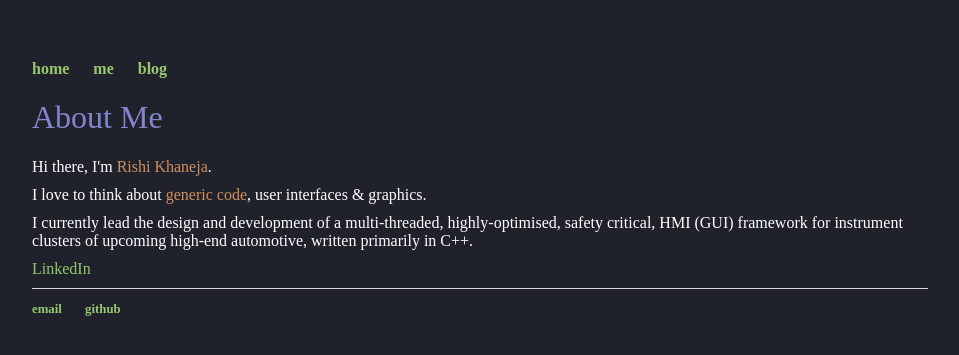
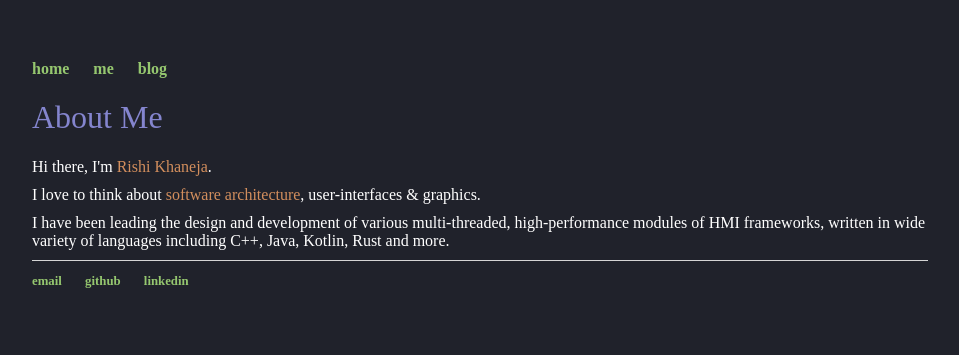
Before and after one commit to rishikhaneja/rishikhaneja.github.io, a Jekyll site: the page built from me/index.html, in a window 1280 px wide. Shown: the top 355 px of the page, without its empty margins (160-1119 px from the left). Built offline with Jekyll 4.4.1, drawn with Linux system fonts in a browser that asks for light colours; nearby versions of some CDN libraries; some web fonts are replaced.

Commit message:
Clean up

```diff
--- a/_layouts/default.html
+++ b/_layouts/default.html
@@ -39,6 +39,9 @@
         <li>
           <a href="https://github.com/rishikhaneja">github</a>
         </li>
+        <li>
+          <a href="https://www.linkedin.com/in/rishikhaneja">linkedin</a>
+        </li>
       </ul>
     </footer>
 
--- a/me/index.html
+++ b/me/index.html
@@ -7,10 +7,8 @@ title: About Me
 
 <div class="padding-bottom">Hi there, I'm <span class="color-orange">Rishi Khaneja</span>.</div>
 
-<div class="padding-bottom">I love to think about <span class="color-orange">generic code</span>, user interfaces & graphics.</div>
+<div class="padding-bottom">I love to think about <span class="color-orange">software architecture</span>, user-interfaces & graphics.</div>
 
-<div class="padding-bottom">I currently lead the design and development of a multi-threaded, highly-optimised, safety critical, HMI (GUI) framework for instrument clusters of upcoming high-end automotive, written primarily in C++.</div>
-
-<div class="padding-bottom"><a href="https://www.linkedin.com/in/rishikhaneja">LinkedIn</a></div>
+<div class="padding-bottom">I have been leading the design and development of various multi-threaded, high-performance modules of HMI frameworks, written in wide variety of languages including C++, Java, Kotlin, Rust and more.</div>
 
 <!-- <div class="padding-bottom"><a href="/doc/resume.pdf">CV</a></div> -->
```
